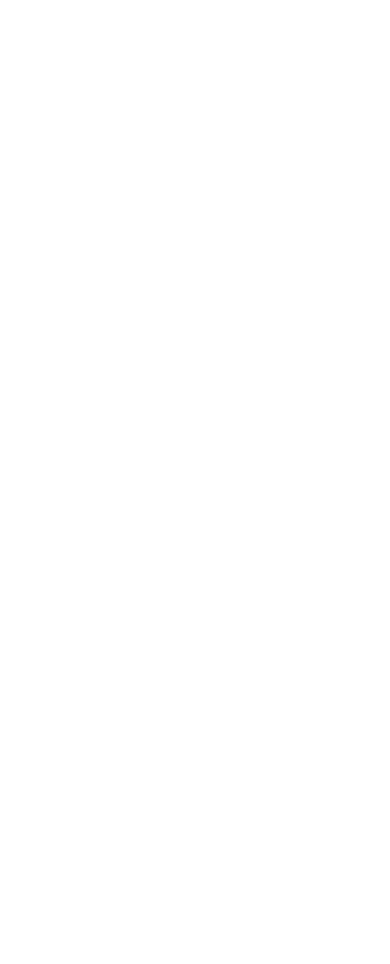
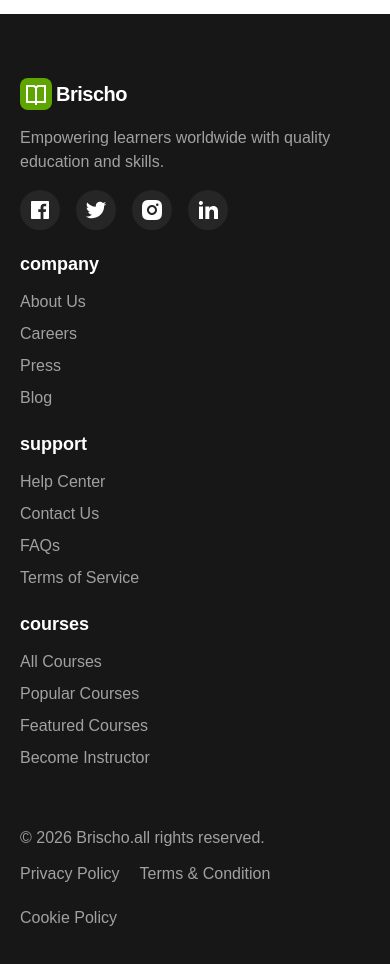
Before and after one commit to fahrypratama17/Project_React, a React (Vite) app in the folder online-learning-website/: page / in a window 390 px wide. Shown: the part 9040-10004 px from the top of the page. Before the commit the page ends 9054 px from the top, so only its background shows below. Built offline with nearby package versions, Linux system fonts and the light colour scheme.

Commit message:
feat: add Footer component with social links and legal information

```diff
--- a/online-learning-website/src/components/Footer.jsx
+++ b/online-learning-website/src/components/Footer.jsx
@@ -1,7 +1,82 @@
 import React from "react";
+import Logo from "./Logo.jsx";
+import {
+  RiFacebookBoxFill,
+  RiInstagramFill,
+  RiLinkedinFill,
+  RiTwitterFill,
+} from "@remixicon/react";
+import { footerLinks } from "../data/data.js";
 
 const Footer = () => {
-  return <div></div>;
+  return (
+    <footer className="bg-neutral-900 pt-16 pb-9 text-white">
+      <div className="container space-y-14 sm:space-y-20 lg:space-y-24">
+        <div className="grid gap-5 sm:grid-cols-2 md:grid-cols-3 lg:grid-cols-[1fr_0.7fr_0.8fr_0.8fr] lg:gap-8">
+          <div className="space-y-4">
+            <Logo />
+            <p className="text-neutral-400">
+              Empowering learners worldwide with quality education and skills.
+            </p>
+
+            <div className="flex items-center gap-4">
+              {[
+                RiFacebookBoxFill,
+                RiTwitterFill,
+                RiInstagramFill,
+                RiLinkedinFill,
+              ].map((Icon) => (
+                <a
+                  href="#"
+                  className="rounded-full bg-neutral-800 p-2 transition-colors hover:bg-lime-600 focus:bg-lime-600"
+                >
+                  <Icon />
+                </a>
+              ))}
+            </div>
+          </div>
+
+          {footerLinks.map((item) => (
+            <div className="space-y-3" key={item.id}>
+              <p className="text-lg font-bold">{item.title}</p>
+              <ul className="space-y-2">
+                {item.links.map((link) => (
+                  <li key={link}>
+                    <a
+                      href="#"
+                      className="text-neutral-400 transition-colors hover:text-lime-600 focus:text-lime-600"
+                    >
+                      {link}
+                    </a>
+                  </li>
+                ))}
+              </ul>
+            </div>
+          ))}
+        </div>
+
+        <div className="flex flex-wrap items-center justify-between gap-x-8 gap-y-3">
+          <p className="text-neutral-400">
+            &copy; {new Date().getFullYear()} Brischo.all rights reserved.
+          </p>
+
+          <div className="flex flex-wrap gap-5">
+            {["Privacy Policy", "Terms & Condition", "Cookie Policy"].map(
+              (label) => (
+                <a
+                  href="#"
+                  className="text-neutral-400 transition-colors hover:text-lime-600 focus:text-lime-600"
+                  key={label}
+                >
+                  {label}
+                </a>
+              ),
+            )}
+          </div>
+        </div>
+      </div>
+    </footer>
+  );
 };
 
 export default Footer;
```
